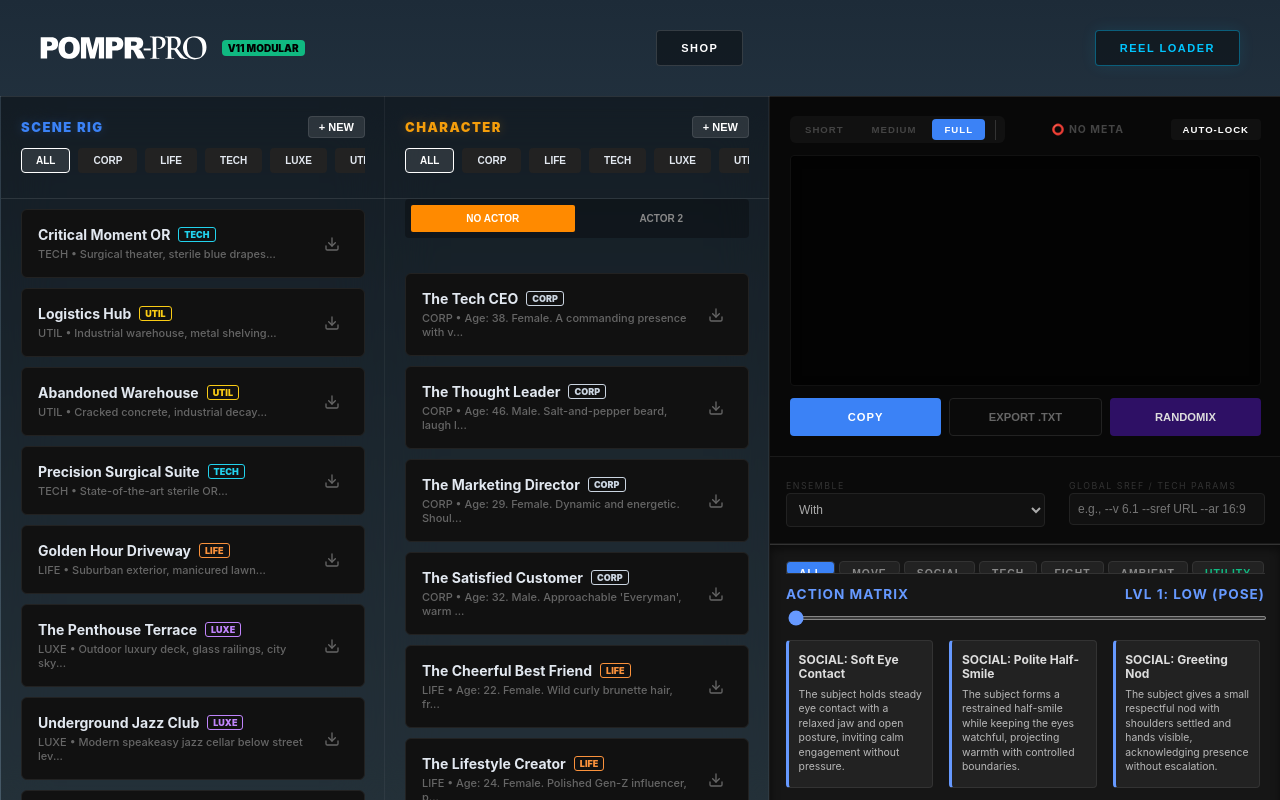
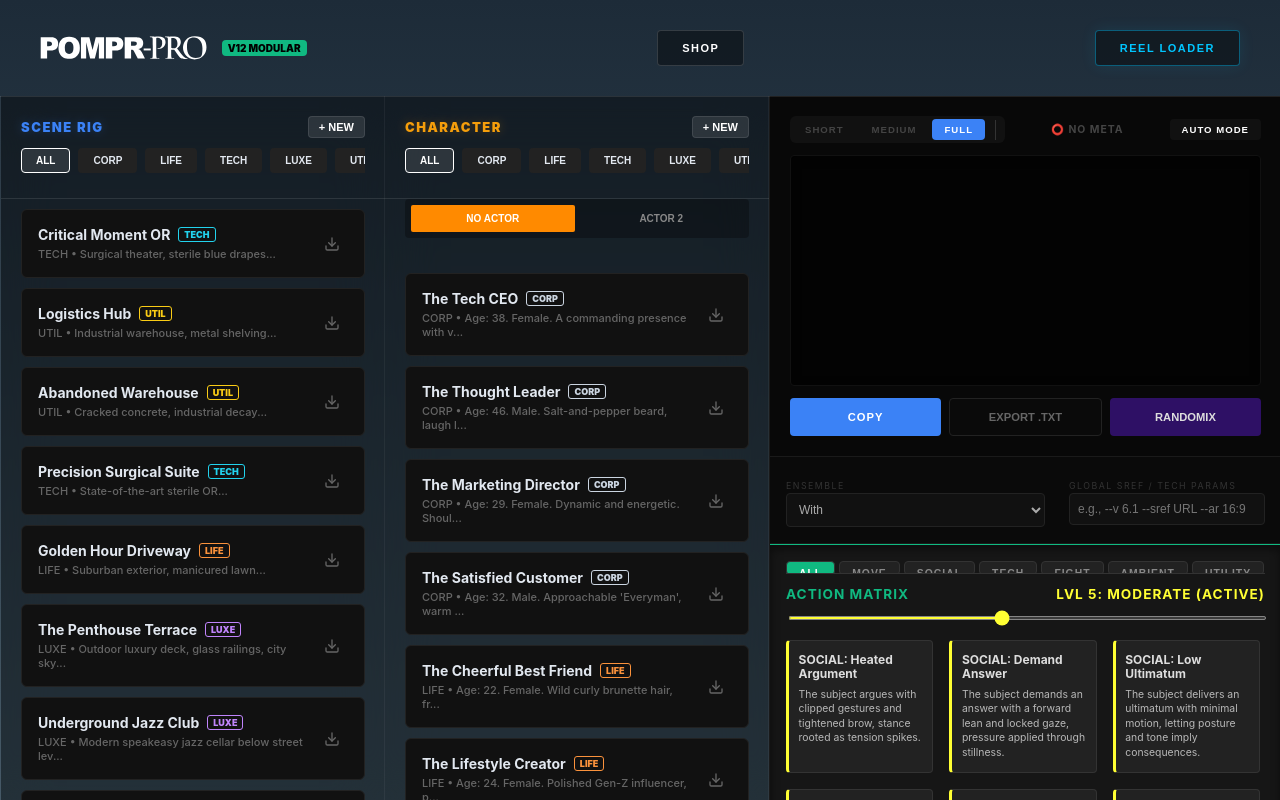
Before and after one commit to 2wv4f64wt7-creator/pompr-pro-manual., a React (Vite) app: page / in a window 1280 px wide. Built offline with nearby package versions, Linux system fonts and the light colour scheme.

Commit message:
Add files via upload

```diff
--- a/index.html
+++ b/index.html
@@ -4,7 +4,7 @@
     <meta charset="UTF-8" />
     <link rel="icon" type="image/svg+xml" href="/vite.svg" />
     <meta name="viewport" content="width=device-width, initial-scale=1.0" />
-    <title>POMPR-PRO | v10.0</title>
+    <title>POMPR-PRO | v12.0</title>
   </head>
   <body>
     <div id="root"></div>
--- a/src/components/ActionMatrix.jsx
+++ b/src/components/ActionMatrix.jsx
@@ -1,22 +1,24 @@
 /* POMPR-PRO COMPONENT: ACTION MATRIX
-   VERSION: V12.3 (UTILITY REF-SHEET OVERRIDE)
+   VERSION: V12.4 (COLOR-MAPPING RESTORATION)
+   ARCHITECT NOTE: Anchored the UI in Action Green (#10b981) while preserving the card heatmap.
 */
 
 import React, { useState, useMemo } from 'react';
 
 const CATEGORIES = ['ALL', 'MOVE', 'SOCIAL', 'TECH', 'FIGHT', 'AMBIENT', 'UTILITY', 'CUSTOM'];
 
-// --- HARDCODED UTILITY COMMANDS (UPDATED) ---
+// --- HARDCODED UTILITY COMMANDS ---
 const UTILITY_ACTIONS = [
   { id: 'U_ANGLE_GRID', category: 'UTILITY', intensity: 1, name: 'ANGLE-GRID', desc: '2x2 grid, identical environment, four different cinematic camera angles, 16:9' },
   { id: 'U_LIGHT_STUDY', category: 'UTILITY', intensity: 3, name: 'LIGHT-STUDY', desc: '2x2 grid, identical environment, four dramatic lighting variations (Dawn, Noon, Dusk, Night)' },
-  { id: 'U_REF_HEAD', category: 'UTILITY', intensity: 5, name: '!! HEAD REFERENCE SHEET !!', desc: '3-panel head reference sheet with front view, side profile, and rear view, consistent proportions, neutral expression, white background, even lighting, high detail clarity, no motion' },
-  { id: 'U_REF_BODY', category: 'UTILITY', intensity: 7, name: '!! GENERATE REFERENCE SHEET !!', desc: 'full body character reference sheet with front, side, three-quarter, and back views, identical scale, neutral upright stance, white background, even lighting, high detail clarity, no motion' },
+  { id: 'U_REF_HEAD', category: 'UTILITY', intensity: 5, name: '3D-HEAD', desc: '3-panel head reference sheet with front view, side profile, and rear view, consistent proportions, neutral expression, white background, even lighting, high detail clarity, no motion' },
+  { id: 'U_REF_BODY', category: 'UTILITY', intensity: 7, name: '3D-BODY', desc: 'full body character reference sheet with front, side, three-quarter, and back views, identical scale, neutral upright stance, white background, even lighting, high detail clarity, no motion' },
   { id: 'U_ENHANCE_X', category: 'UTILITY', intensity: 9, name: 'ENHANCE-X', desc: 'render in full frame, enhance with natural detail and texture, 8k resolution' }
 ];
 
-// --- INTENSITY COLORS ---
+// --- INTENSITY HEATMAP COLORS ---
 const INTENSITY_COLORS = { LOW: '#6699FF', MINOR: '#66CC66', MODERATE: '#FFFF33', VIGOROUS: '#FF6600', INTENSE: '#FF0000' };
+const ACTION_GREEN = '#10b981'; // The persistent brand color for Actions
 
 const getColorByIntensity = (val) => {
   if (val <= 2) return INTENSITY_COLORS.LOW;
@@ -55,7 +57,7 @@ const doesActionMatchCategory = (action, category) => {
 
 const ActionMatrix = ({ actions = [], onSelectAction }) => {
   const [activeCategory, setActiveCategory] = useState('ALL');
-  const [intensity, setIntensity] = useState(1);
+  const [intensity, setIntensity] = useState(5); // Default to middle intensity
 
   // --- FILTER LOGIC ---
   const filteredActions = useMemo(() => {
@@ -63,9 +65,7 @@ const ActionMatrix = ({ actions = [], onSelectAction }) => {
     const uniqueActions = Array.from(new Map(combinedActions.map(item => [item.id, item])).values());
 
     return uniqueActions.filter(a => {
-      // Hide the old JSON reference sheets from normal tabs so they only exist in Utility
       if (a.name.includes('REFERENCE SHEET') && a.category !== 'UTILITY') return false;
-
       if (activeCategory === 'UTILITY') return a.category === 'UTILITY';
 
       const actLevel = a.intensity || 5;
@@ -77,12 +77,20 @@ const ActionMatrix = ({ actions = [], onSelectAction }) => {
 
   // --- STYLES ---
   const styles = {
-    container: { display: 'flex', flexDirection: 'column', height: '100%', backgroundColor: '#161616', padding: '1rem', gap: '0.75rem', borderTop: '1px solid #333', boxShadow: 'inset 0 4px 10px rgba(0,0,0,0.5)' },
+    // ARCHITECT FIX: Top border changed to Action Green to anchor the zone
+    container: { display: 'flex', flexDirection: 'column', height: '100%', backgroundColor: '#161616', padding: '1rem', gap: '0.75rem', borderTop: `1px solid ${ACTION_GREEN}`, boxShadow: 'inset 0 4px 10px rgba(0,0,0,0.5)' },
     filterBar: { display: 'flex', gap: '4px', paddingBottom: '10px', borderBottom: '1px solid #333', overflowX: 'auto', scrollbarWidth: 'none' },
-    filterBtn: (active, isUtility) => ({ padding: '6px 12px', fontSize: '0.65rem', fontWeight: 'bold', background: active ? (isUtility ? '#10b981' : '#3b82f6') : '#222', color: active ? '#fff' : (isUtility ? '#10b981' : '#888'), border: '1px solid #333', borderRadius: '4px', cursor: 'pointer', transition: '0.2s', letterSpacing: '1px', whiteSpace: 'nowrap' }),
-    header: { display: 'flex', justifyContent: 'space-between', fontSize: '0.85rem', fontWeight: 'bold', color: getColorByIntensity(intensity), alignItems: 'center', textTransform: 'uppercase', letterSpacing: '1px' },
+    filterBtn: (active) => ({
+      padding: '6px 12px', fontSize: '0.65rem', fontWeight: 'bold',
+      // ARCHITECT FIX: Active tabs are now firmly Action Green
+      background: active ? ACTION_GREEN : '#222',
+      color: active ? '#fff' : '#888',
+      border: '1px solid #333', borderRadius: '4px', cursor: 'pointer', transition: '0.2s', letterSpacing: '1px', whiteSpace: 'nowrap'
+    }),
+    header: { display: 'flex', justifyContent: 'space-between', fontSize: '0.85rem', fontWeight: 'bold', alignItems: 'center', textTransform: 'uppercase', letterSpacing: '1px' },
     slider: { width: '100%', cursor: 'pointer', accentColor: getColorByIntensity(intensity), height: '4px', marginBottom: '0.5rem', opacity: activeCategory === 'UTILITY' ? 0.2 : 1, pointerEvents: activeCategory === 'UTILITY' ? 'none' : 'auto' },
     grid: { display: 'grid', gridTemplateColumns: 'repeat(auto-fill, minmax(130px, 1fr))', gridAutoRows: 'min-content', gap: '1rem', overflowY: 'auto', paddingRight: '5px', paddingBottom: '4rem' },
+    // Heatmap card logic perfectly preserved
     actionBtn: (act) => ({ backgroundColor: '#222', color: '#ddd', border: '1px solid #333', padding: '0.75rem 0.6rem', borderRadius: '4px', cursor: 'pointer', fontSize: '0.75rem', textAlign: 'left', display: 'flex', flexDirection: 'column', justifyContent: 'flex-start', borderLeft: `3px solid ${getColorByIntensity(act.intensity || 5)}`, transition: 'all 0.2s', minHeight: '60px', height: '100%', boxSizing: 'border-box' }),
     actionName: { fontWeight: 'bold', marginBottom: '6px', whiteSpace: 'normal', wordWrap: 'break-word', lineHeight: '1.2' },
     actionDesc: { fontSize: '0.65rem', opacity: 0.8, whiteSpace: 'normal', wordWrap: 'break-word', lineHeight: '1.4' }
@@ -92,12 +100,17 @@ const ActionMatrix = ({ actions = [], onSelectAction }) => {
     <div style={styles.container}>
       <div style={styles.filterBar}>
         {CATEGORIES.map(cat => (
-          <button key={cat} style={styles.filterBtn(activeCategory === cat, cat === 'UTILITY')} onClick={() => setActiveCategory(cat)}>{cat}</button>
+          <button key={cat} style={styles.filterBtn(activeCategory === cat)} onClick={() => setActiveCategory(cat)}>{cat}</button>
         ))}
       </div>
       <div style={styles.header}>
-        <span>{activeCategory === 'UTILITY' ? 'UTILITY COMMANDS' : 'Action Matrix'}</span>
-        <span>{activeCategory === 'UTILITY' ? 'GLOBAL' : `Lvl ${intensity}: ${getIntensityLabel(intensity)}`}</span>
+        {/* ARCHITECT FIX: Title is persistent Green, Intensity Label is dynamic Heatmap */}
+        <span style={{ color: ACTION_GREEN }}>
+          {activeCategory === 'UTILITY' ? 'UTILITY COMMANDS' : 'ACTION MATRIX'}
+        </span>
+        <span style={{ color: getColorByIntensity(intensity) }}>
+          {activeCategory === 'UTILITY' ? 'GLOBAL' : `Lvl ${intensity}: ${getIntensityLabel(intensity)}`}
+        </span>
       </div>
       <input type="range" min="1" max="10" value={intensity} onChange={(e) => setIntensity(Number(e.target.value))} style={styles.slider} />
       <div style={styles.grid}>
--- a/src/components/Header.jsx
+++ b/src/components/Header.jsx
@@ -1,6 +1,6 @@
 // -------------------------------------------------------------------
 // FILE: src/components/Header.jsx
-// VERSION: 11 (Modularized)
+// VERSION: 12 (Modularized)
 // -------------------------------------------------------------------
 import React from 'react';
 
@@ -17,7 +17,7 @@ export default function Header({ onOpenVault }) {
       <div style={{ display: 'flex', alignItems: 'center', gap: '15px' }}>
         <img src="/logo.svg" alt="POMPR-PRO" style={{ height: '24px', width: 'auto', display: 'block' }} onError={(e) => { e.target.style.display = 'none'; e.target.nextSibling.style.display = 'block'; }} />
         <h1 style={{ display: 'none', fontSize: '24px', fontWeight: '900', letterSpacing: '-1px', margin: 0, color: 'white' }}>POMPR-PRO</h1>
-        <span style={{ background: '#10b981', color: 'black', fontSize: '10px', fontWeight: '900', padding: '2px 6px', borderRadius: '4px' }}>V11 MODULAR</span>
+        <span style={{ background: '#10b981', color: 'black', fontSize: '10px', fontWeight: '900', padding: '2px 6px', borderRadius: '4px' }}>V12 MODULAR</span>
       </div>
       <nav style={{ display: 'flex', gap: '15px' }}>
         <button
--- a/src/components/ScriptConsole.jsx
+++ b/src/components/ScriptConsole.jsx
@@ -1,10 +1,20 @@
 /* POMPR-PRO COMPONENT: SCRIPT CONSOLE
-   VERSION: V12.7 (FATAL CRASH FIX + UX LABELS)
-   ARCHITECT NOTE: Removed fatal 'renderParams' reference. Added FLIP STAGE / SWAP POV buttons.
+   VERSION: V12.8 (UX LABEL UPDATE: AUTO MODE / MANUAL MODE)
+   ARCHITECT NOTE: Renamed mode toggle. Added tooltips for onboarding context.
 */
 
 import React, { useState, useMemo } from 'react';
 import ActionMatrix from './ActionMatrix';
+
+const AI_MODELS = [
+  { id: 'generic', label: 'Generic (SDXL/Flux)', suffix: '', hasParams: false },
+  { id: 'mj7', label: 'Midjourney v7 (Alpha)', suffix: '--v 7 --style raw', hasParams: true },
+  { id: 'mj61', label: 'Midjourney v6.1', suffix: '--v 6.1 --style raw', hasParams: true },
+  { id: 'niji6', label: 'Niji Journey v6', suffix: '--niji 6', hasParams: true },
+  { id: 'dalle3', label: 'DALL-E 3 / ChatGPT', suffix: '', hasParams: false },
+  { id: 'google', label: 'Google Imagen 3', suffix: '', hasParams: false },
+  { id: 'flux', label: 'Flux.1 (Replicate)', suffix: '', hasParams: false }
+];
 
 const ScriptConsole = (props) => {
   const {
@@ -151,7 +161,7 @@ const ScriptConsole = (props) => {
     headerRow: { display: 'flex', justifyContent: 'space-between', alignItems: 'center' },
     tierToggle: { display: 'flex', gap: '4px', background: '#111', padding: '3px', borderRadius: '6px', alignItems: 'center' },
     tierBtn: (active, isM) => ({ padding: '5px 12px', fontSize: '0.6rem', fontWeight: '900', border: 'none', borderRadius: '4px', cursor: 'pointer', background: active ? (isM ? '#f59e0b' : '#3b82f6') : (isM ? '#222' : 'transparent'), color: active ? '#fff' : (isM ? '#888' : '#444'), transition: '0.2s ease', letterSpacing: '1px' }),
-    povBtn: (mode) => ({ padding: '5px 12px', fontSize: '0.6rem', fontWeight: '900', border: '1px solid #333', borderRadius: '4px', cursor: 'pointer', background: mode === 1 ? '#3b82f6' : mode === 2 ? '#f59e0b' : '#222', color: mode > 0 ? '#fff' : '#888', transition: '0.2s ease', letterSpacing: '1px' }),
+    povBtn: (mode) => ({ padding: '5px 12px', fontSize: '0.6rem', fontWeight: '900', border: '1px solid #333', borderRadius: '4px', cursor: 'pointer', background: mode === 1 ? '#3b82f6' : mode === 2 ? '#f59e0b' : '#222', color: mode > 0 ? '#fff' : '#888', transition: '0.2s ease', letterSpacing: '1px', marginLeft: '4px' }),
     displayBox: { flex: '1', backgroundColor: '#030303', border: '1px solid #111', borderRadius: '4px', padding: '1.25rem', fontFamily: 'monospace', fontSize: '0.85rem', overflowY: 'auto', whiteSpace: 'pre-wrap', boxShadow: 'inset 0 2px 10px rgba(0,0,0,0.5)' },
     statusBar: { display: 'flex', justifyContent: 'space-between', alignItems: 'center', backgroundColor: '#111', padding: '6px 12px', borderRadius: '4px', fontSize: '0.65rem', border: '1px solid #222', color: '#888', fontWeight: 'bold', letterSpacing: '1px' },
     clearBtn: { background: 'transparent', border: '1px solid #444', color: '#ef4444', fontSize: '0.55rem', padding: '2px 8px', borderRadius: '2px', cursor: 'pointer' },
@@ -195,8 +205,13 @@ const ScriptConsole = (props) => {
             {hasMeta ? "🟢 META ACTIVE" : "⭕ NO META"}
           </div>
 
-          <button style={{...styles.tierBtn(isManual), background: isManual?'#b91c1c':'#111', color:'#fff'}} onClick={() => { if (!isManual) setManualText(displayString); setIsManual(!isManual); }}>
-            {isManual ? "MANUAL" : "AUTO-LOCK"}
+          {/* ARCHITECT FIX: Updated labels and added UX tooltips */}
+          <button
+            style={{...styles.tierBtn(isManual), background: isManual ? '#b91c1c' : '#111', color: '#fff'}}
+            onClick={() => { if (!isManual) setManualText(displayString); setIsManual(!isManual); }}
+            title={isManual ? "Switch to Auto Mode to use color-blocks" : "Switch to Manual Mode to edit text"}
+          >
+            {isManual ? "MANUAL MODE" : "AUTO MODE"}
           </button>
 
         </div>
```
Also changed, not shown: src/reels/default_reel.json.
